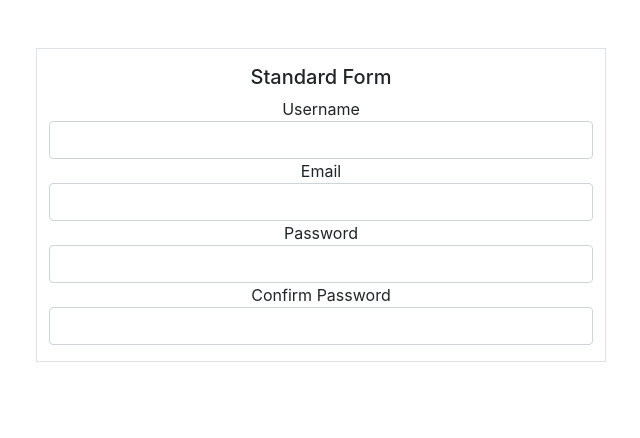
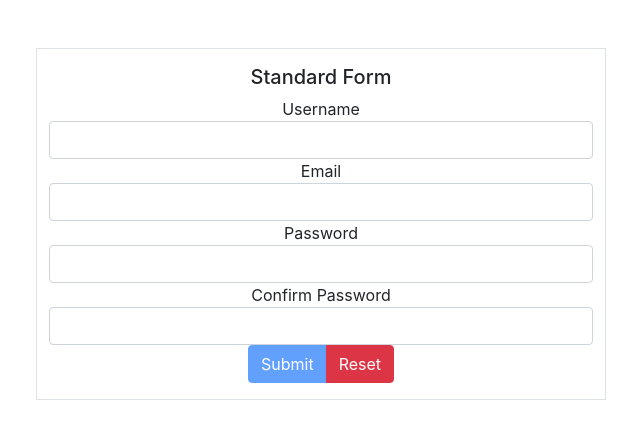
Before and after one commit to akindoju/React-Forms, a React (Create React App) app: page / in a window 1280 px wide. Shown: the top 438 px of the page, without its empty margins (34-674 px from the left). Built offline with nearby package versions, Linux system fonts and the light colour scheme.

Commit message:
Introduced submit and reset btns

```diff
--- a/src/standardForm/standardForm.js
+++ b/src/standardForm/standardForm.js
@@ -92,6 +92,21 @@ class StandardForm extends Component {
     });
   };
 
+  resetForm = () => {
+    this.setState({
+      username: '',
+      usernameValid: false,
+      email: '',
+      emailValid: false,
+      password: '',
+      passwordValid: '',
+      passwordConfirm: '',
+      passwordConfirmValid: false,
+      formValid: false,
+      errorMsg: {},
+    });
+  };
+
   render() {
     return (
       <div>
@@ -181,6 +196,21 @@ class StandardForm extends Component {
               />
             </span>
           </div>
+          <div className="btn-group">
+            <button
+              className="btn btn-primary"
+              type="submit"
+              disabled={!this.state.formValid}
+            >
+              Submit
+            </button>
+            <button
+              className="btn btn-danger"
+              onClick={(this.resetForm = this.resetForm.bind(this))}
+            >
+              Reset
+            </button>
+          </div>
         </form>
       </div>
     );
```
